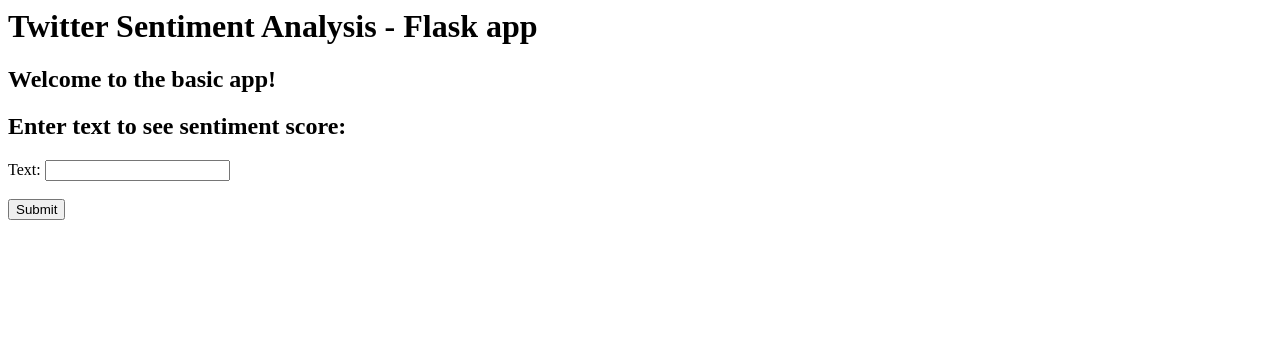
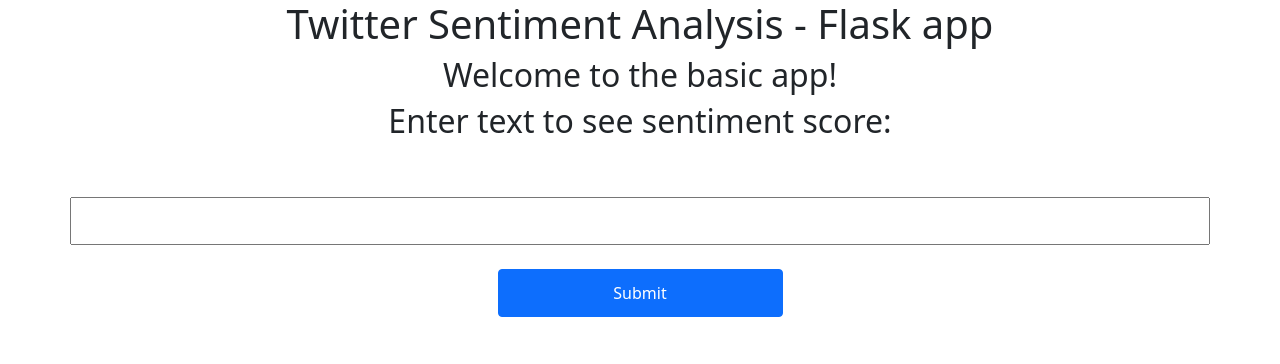
Before and after one commit to ikrizanic/Twitter-Sentiment-Analysis, a Flask app: page / in a window 1280 px wide. Shown: the top 364 px of the page. Run offline with Flask 2, Linux system fonts and the light colour scheme; parts of the project's set-up code (start-up, migrations or seed data) failed here and were passed over.

Commit message:
[8]-Bootstrap frontend

```diff
--- a/app.py
+++ b/app.py
@@ -10,7 +10,6 @@
 app = Flask(__name__, template_folder='src/frontend/templates')
 
 
-## init
 prep = Preprocessing()
 post = Postprocessing()
 emb = Embedding()
@@ -20,6 +19,7 @@
 pp = PredictionPipeline(vocab, model)
 print("Init done.")
 
+
 @app.route('/', methods=['POST', 'GET'])
 def get_text():
     if request.method == 'POST':
--- /dev/null
+++ b/src/frontend/static/css/base.css
@@ -0,0 +1,3 @@
+.progress-bar-tick {
+    height: 50px;
+}
--- a/src/frontend/templates/home.html
+++ b/src/frontend/templates/home.html
@@ -1,16 +1,61 @@
-<div>
-    <h1>Twitter Sentiment Analysis - Flask app</h1>
-    <h2>Welcome to the basic app!</h2>
-    <h2>Enter text to see sentiment score:</h2>
+<!doctype html>
+<html lang="en">
+  <head>
+      <link rel="stylesheet" href="../static/css/base.css">
+    <!-- Required meta tags -->
+    <meta charset="utf-8">
+    <meta name="viewport" content="width=device-width, initial-scale=1">
+
+    <!-- Bootstrap CSS -->
+    <link href="https://cdn.jsdelivr.net/npm/bootstrap@5.0.0-beta2/dist/css/bootstrap.min.css" rel="stylesheet" integrity="sha384-BmbxuPwQa2lc/FVzBcNJ7UAyJxM6wuqIj61tLrc4wSX0szH/Ev+nYRRuWlolflfl" crossorigin="anonymous">
+
+    <title>Twitter Sentiment Analysis</title>
+
+  </head>
+  <body>
+  <script src="https://cdn.jsdelivr.net/npm/bootstrap@5.0.0-beta2/dist/js/bootstrap.bundle.min.js" integrity="sha384-b5kHyXgcpbZJO/tY9Ul7kGkf1S0CWuKcCD38l8YkeH8z8QjE0GmW1gYU5S9FOnJ0" crossorigin="anonymous"></script>
+  <div class="container" >
+        <h1 class="text-center">Twitter Sentiment Analysis - Flask app</h1>
+        <h2 class="text-center">Welcome to the basic app!</h2>
+        <h2 class="text-center">Enter text to see sentiment score:</h2><br><br>
+
         <form action="/" method="post">
-        <label for="text">Text:</label>
-        <input type="text" id="text" name="text"><br><br>
-        <input type="submit" id="submit_btn" value="Submit"><br><br>
+            <div class="form-row">
+                <div class="row">
+                    <input class="col-10 w-100 input-group-lg" type="text" id="text" name="text"><br><br>
+                </div><br>
+                <div class="row justify-content-center">
+                    <input class="w-25 btn btn-primary" type="submit" id="submit_btn" value="Submit"><br><br>
+                </div>
+            </div>
         </form>
+        <br><br>
+
+
         <div>
             {% if result != "" %}
             <h2>Given text: {{ text }}</h2>
-        <h2>Result: {{result}}</h2>
+            <h2 id="result-h2"></h2>
+            <div class="progress">
+                <div id="progressbar" class="progress-bar-tick bg-success" role="progressbar" style="width: 50%" aria-valuemin="0" aria-valuemax="100"></div>
+            </div><br><br>
+            <script>
+                let progress = "{{result}}" * 100;
+                let color = "progress-bar-tick bg-warning";
+
+                if (progress < 35) {
+                    color = "progress-bar-tick bg-danger";
+                } else if (progress > 65) {
+                    color = "progress-bar-tick bg-success";
+                }
+                document.getElementById('progressbar').className = color;
+                document.getElementById('progressbar').style.width = progress + "%";
+                document.getElementById('result-h2').innerHTML = "Result: " + progress.toFixed() + "% positive";
+            </script>
             {% endif %}
         </div>
+
     </div>
+
+  </body>
+</html>
```
Lines whose indentation alone changed are shown as unchanged.
